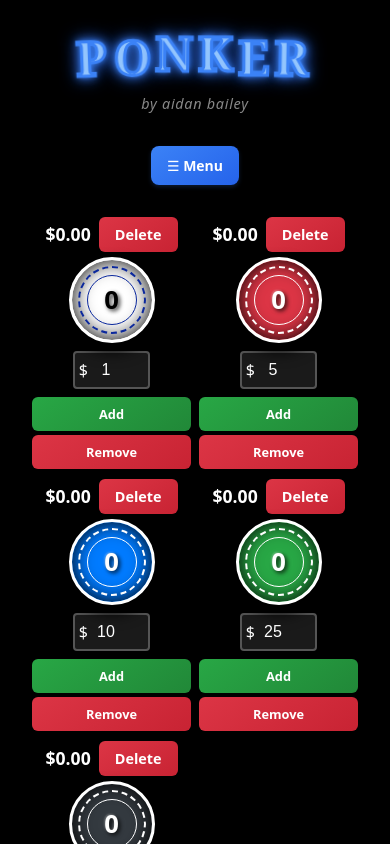
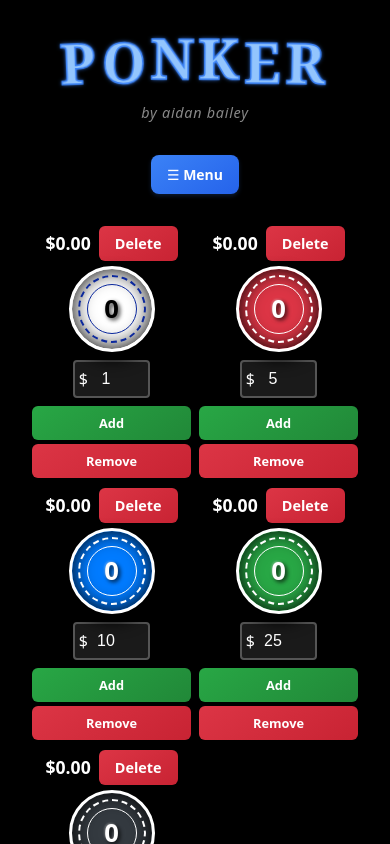
Before and after one commit to aidanlbailey/ponker, a React (Vite) app: page / in a window 390 px wide. Shown: the top 844 px of the page. Built offline with nearby package versions, Linux system fonts and the light colour scheme.

Commit message:
logo changes for mobile

```diff
--- a/src/App.css
+++ b/src/App.css
@@ -172,6 +172,7 @@ body {
 @media (max-width: 768px) {
   .title {
     font-size: 4rem;
+    letter-spacing: 0.12em;
   }
 
   .subtitle {
@@ -179,14 +180,33 @@ body {
   }
 }
 
+@media (max-width: 600px) {
+  .title {
+    font-size: 3.8rem;
+    letter-spacing: 0.1em;
+  }
+
+  .subtitle {
+    font-size: 0.95rem;
+  }
+}
+
 @media (max-width: 480px) {
   .title {
-    font-size: 3rem;
-    letter-spacing: 0.1em;
+    font-size: 3.5rem;
+    letter-spacing: 0.08em;
+    font-weight: 900;
   }
 
   .subtitle {
     font-size: 0.9rem;
+  }
+
+  .title-letter {
+    /* Improve rendering on mobile */
+    -webkit-font-smoothing: antialiased;
+    -moz-osx-font-smoothing: grayscale;
+    text-rendering: optimizeLegibility;
   }
 }
 
--- a/src/App.jsx
+++ b/src/App.jsx
@@ -79,6 +79,44 @@ function App() {
   })
   const [fallingChips, setFallingChips] = useState([])
   const [risingChips, setRisingChips] = useState([])
+  const [screenSize, setScreenSize] = useState(() => {
+    const width = window.innerWidth
+    if (width <= 480) return 'small'
+    if (width <= 600) return 'medium'
+    return 'large'
+  })
+
+  // Helper function to get responsive letter styling
+  const getLetterStyle = (fontFamily, fontWeight) => {
+    const baseStyle = {
+      color: '#93c5fd',
+      fontFamily,
+      fontWeight
+    }
+
+    switch (screenSize) {
+      case 'small':
+        return {
+          ...baseStyle,
+          WebkitTextStroke: '1.5px #3b82f6',
+          textShadow: '0 0 2px #3b82f6, 0 0 4px #3b82f6',
+          fontWeight: '900'
+        }
+      case 'medium':
+        return {
+          ...baseStyle,
+          WebkitTextStroke: '2px #3b82f6',
+          textShadow: '0 0 3px #3b82f6, 0 0 6px #3b82f6',
+          fontWeight: '900'
+        }
+      default: // large
+        return {
+          ...baseStyle,
+          WebkitTextStroke: '3px #3b82f6',
+          textShadow: '0 0 5px #3b82f6, 0 0 10px #3b82f6, 0 0 15px #3b82f6, 0 0 20px #1d4ed8'
+        }
+    }
+  }
 
   // Preset fonts for customization
   const presetFonts = [
@@ -212,6 +250,19 @@ function App() {
   useEffect(() => {
     saveFontIndexToStorage(currentFontIndex)
   }, [currentFontIndex])
+
+  // Handle window resize for responsive styling
+  useEffect(() => {
+    const handleResize = () => {
+      const width = window.innerWidth
+      if (width <= 480) setScreenSize('small')
+      else if (width <= 600) setScreenSize('medium')
+      else setScreenSize('large')
+    }
+
+    window.addEventListener('resize', handleResize)
+    return () => window.removeEventListener('resize', handleResize)
+  }, [])
 
   // Mouse avoidance effect for title letters
   const handleMouseMove = (e) => {
@@ -810,13 +861,7 @@ function App() {
         >
           {"PONKER".split('').map((letter, index) => {
             // Use the randomly generated fonts for each letter
-            const letterStyle = {
-              color: '#93c5fd',
-              WebkitTextStroke: '3px #3b82f6',
-              textShadow: '0 0 5px #3b82f6, 0 0 10px #3b82f6, 0 0 15px #3b82f6, 0 0 20px #1d4ed8',
-              fontFamily: letterFonts[index].family,
-              fontWeight: letterFonts[index].weight
-            }
+            const letterStyle = getLetterStyle(letterFonts[index].family, letterFonts[index].weight)
 
             // Get offset for this letter from mouse avoidance
             const offset = letterOffsets[index] || { x: 0, y: 0 }
```
